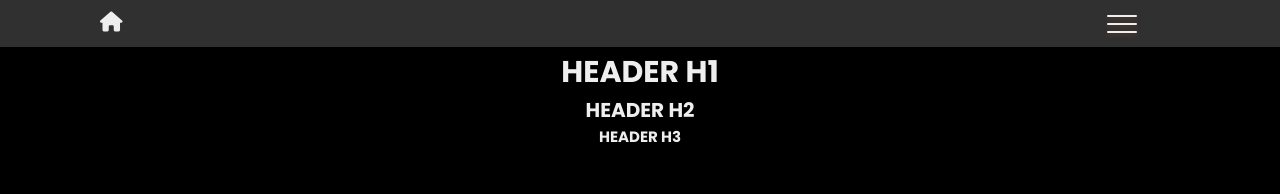
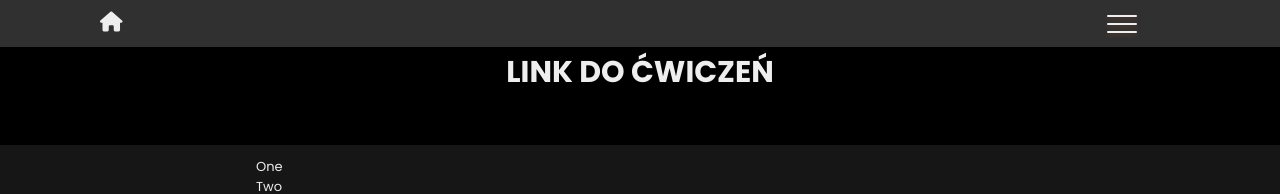
Before and after one commit to Capoverde/exercises-js, a plain HTML site: page index.html in a window 1280 px wide. Shown: the top 194 px of the page. Drawn offline with Linux system fonts and the light colour scheme; some packages are replaced by stand-ins of ours; a script that the page names is missing.

Commit message:
link do ćwiczeń w html

```diff
--- a/index.html
+++ b/index.html
@@ -29,9 +29,13 @@
   </nav>
 
   <header>
-    <h1>header H1</h1>
-    <h2>header h2</h2>
-    <h3>header h3</h3>
+
+
+<a href="https://edabit.com/challenges/javascript" target="_blank" rel="noopener noreferrer">
+<h1>Link do ćwiczeń</h1>
+</a>
+
+
   </header>
 
   <div class="container">
```
